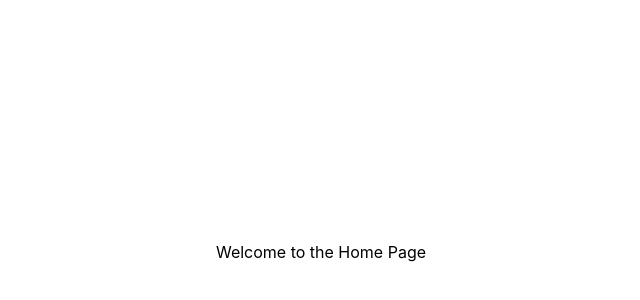
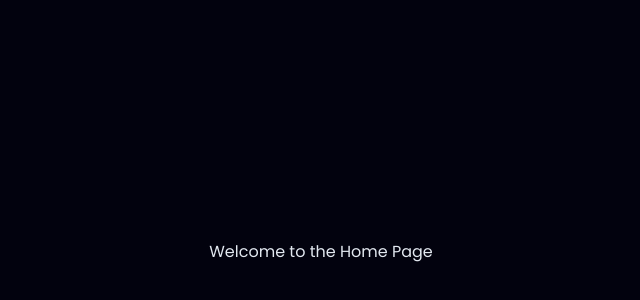
Before and after one commit to ocean-kelp/chunkwork, a SvelteKit app in the folder app/chunkwork/: page / in a window 1280 px wide. Shown: the part 148-448 px from the top of the page, without its empty margins (319-959 px from the left). Built offline with nearby package versions, Linux system fonts and the light colour scheme.

Commit message:
feat: add Poppins font and update styles in app.css and layout

```diff
--- a/app/chunkwork/package.json
+++ b/app/chunkwork/package.json
@@ -13,6 +13,7 @@
   },
   "license": "MIT",
   "dependencies": {
+    "@fontsource/poppins": "^5.3.0",
     "@tailwindcss/vite": "^4.3.3",
     "@tauri-apps/api": "^2",
     "@tauri-apps/plugin-opener": "^2",
--- a/app/chunkwork/src/app.css
+++ b/app/chunkwork/src/app.css
@@ -1 +1,17 @@
 @import "tailwindcss";
+
+@theme {
+  --font-sans: 'Poppins', ui-sans-serif, system-ui, -apple-system, sans-serif;
+}
+
+@layer base {
+  html {
+    background-color: #02020e;
+    color: #e2e8f0;
+  }
+
+  body {
+    font-family: var(--font-sans);
+    min-height: 100vh;
+  }
+}
```
Also changed, not shown: app/chunkwork/src/routes/+layout.svelte (+9 -0 lines), 1 other file (tests, documents, lock files or other folders).
